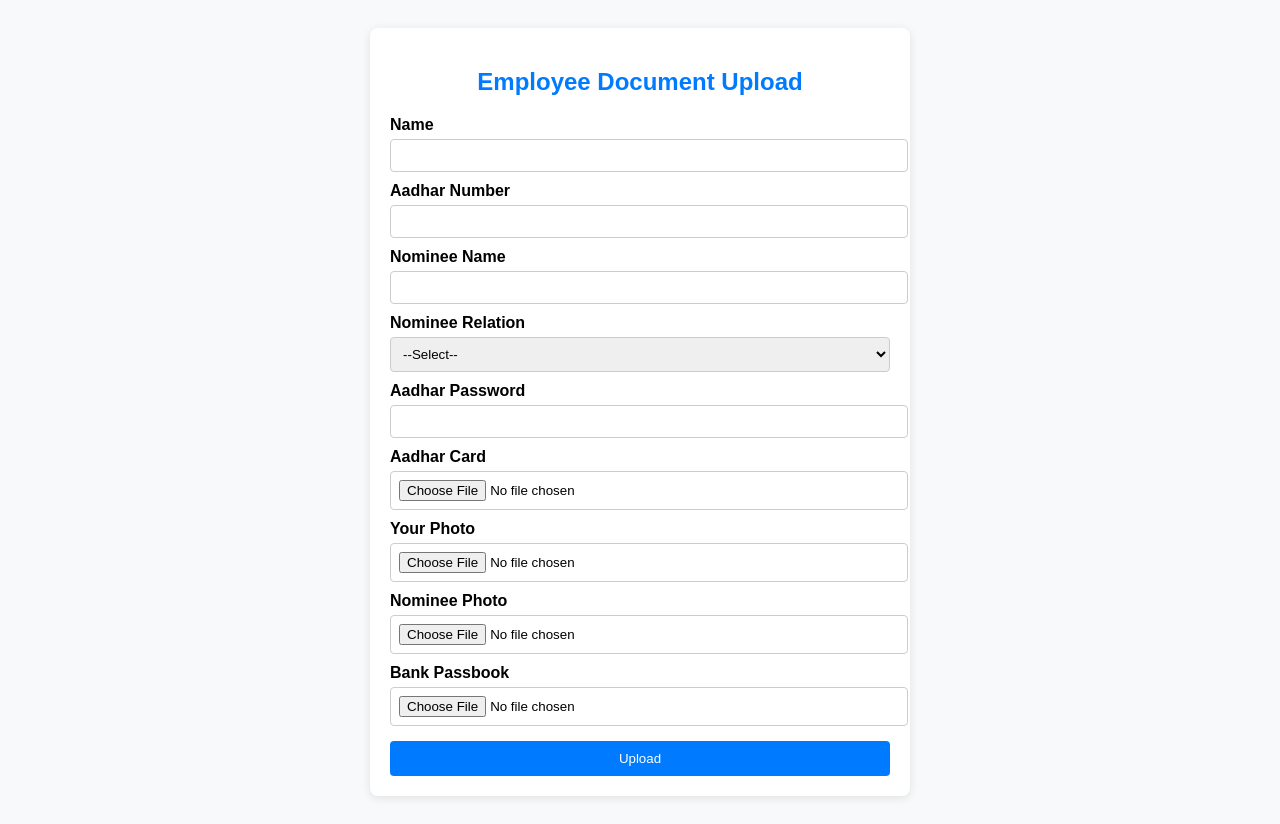
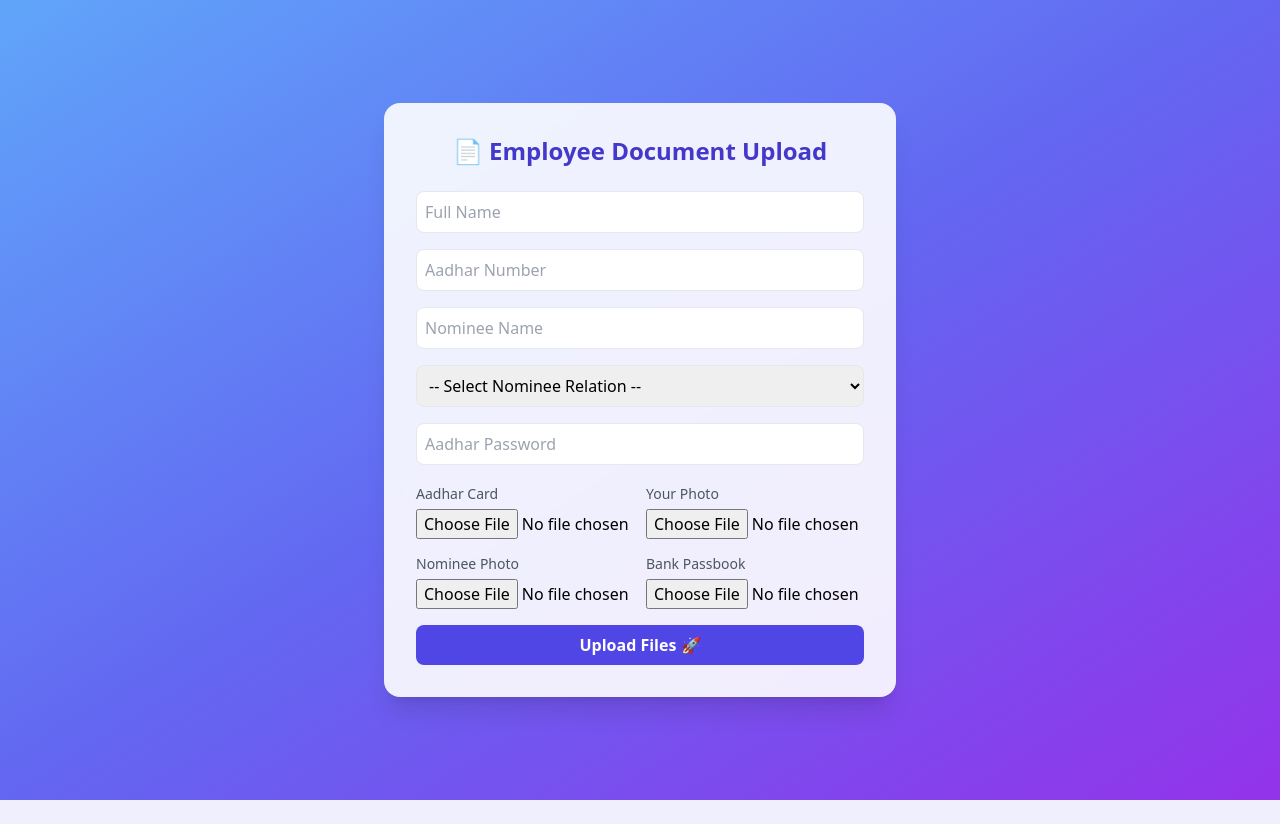
Before and after one commit to ytcreatorstudio2001/employee-doc-upload, a FastAPI app: page / in a window 1280 px wide. After the commit the page ends 800 px from the top, so only its background shows below. Run offline with FastAPI, Linux system fonts and the light colour scheme; some libraries are stand-ins or nearby versions.

Commit message:
Update index.html

```diff
--- a/templates/index.html
+++ b/templates/index.html
@@ -2,73 +2,73 @@
 <html lang="en">
 <head>
     <meta charset="UTF-8">
+    <meta name="viewport" content="width=device-width, initial-scale=1.0">
     <title>Employee Document Upload</title>
-  <style>
-    body { font-family: Arial; background: #f8f9fa; padding: 20px; }
-    form { background: white; padding: 20px; border-radius: 8px; max-width: 500px; margin: auto; box-shadow: 0 2px 10px rgba(0,0,0,0.1); }
-    h2 { text-align: center; color: #007bff; }
-    label { display: block; margin-top: 10px; font-weight: bold; }
-    input, select { width: 100%; padding: 8px; margin-top: 5px; border-radius: 4px; border: 1px solid #ccc; }
-    button { margin-top: 15px; padding: 10px; width: 100%; background: #007bff; color: white; border: none; border-radius: 4px; cursor: pointer; }
-    button:hover { background: #0056b3; }
-    .msg { text-align: center; color: green; font-weight: bold; margin-top: 10px; }
-    ul { list-style: none; padding: 0; }
-    li { margin: 5px 0; }
-    a { color: #007bff; text-decoration: none; }
-    a:hover { text-decoration: underline; }
-  </style>
+    <script src="https://cdn.tailwindcss.com"></script>
 </head>
-<body>
-  <form action="/submit" enctype="multipart/form-data" method="post">
-    <h2>Employee Document Upload</h2>
+<body class="min-h-screen bg-gradient-to-br from-blue-400 via-indigo-500 to-purple-600 flex items-center justify-center p-4">
 
-    <label>Name</label>
-    <input type="text" name="name" required>
+    <div class="bg-white/90 backdrop-blur-lg rounded-2xl shadow-xl p-8 w-full max-w-lg">
+        <h1 class="text-2xl font-bold text-center mb-6 text-indigo-700">📄 Employee Document Upload</h1>
 
-    <label>Aadhar Number</label>
-    <input type="text" name="aadhar_number" required>
+        {% if message %}
+        <div class="bg-green-100 text-green-800 p-3 rounded mb-4">
+            {{ message }}
+        </div>
+        {% endif %}
 
-    <label>Nominee Name</label>
-    <input type="text" name="nominee_name" required>
+        <form method="post" action="/upload" enctype="multipart/form-data" class="space-y-4">
+            <input type="text" name="name" placeholder="Full Name" class="w-full p-2 border rounded-lg" required>
+            <input type="text" name="aadhar_number" placeholder="Aadhar Number" class="w-full p-2 border rounded-lg" required>
+            <input type="text" name="nominee_name" placeholder="Nominee Name" class="w-full p-2 border rounded-lg" required>
 
-    <label>Nominee Relation</label>
-    <select name="nominee_relation" required>
-      <option value="">--Select--</option>
-      <option value="Father">Father</option>
-      <option value="Mother">Mother</option>
-      <option value="Husband">Husband</option>
-      <option value="Wife">Wife</option>
+            <select name="nominee_relation" class="w-full p-2 border rounded-lg" required>
+                <option value="">-- Select Nominee Relation --</option>
+                <option>Father</option>
+                <option>Mother</option>
+                <option>Husband</option>
+                <option>Wife</option>
             </select>
 
-    <label>Aadhar Password</label>
-    <input type="password" name="aadhar_password" required>
+            <input type="password" name="aadhar_password" placeholder="Aadhar Password" class="w-full p-2 border rounded-lg" required>
 
-    <label>Aadhar Card</label>
-    <input type="file" name="aadhar_card" accept=".jpg,.jpeg,.png,.pdf" required>
+            <div class="grid grid-cols-1 sm:grid-cols-2 gap-3">
+                <label class="block">
+                    <span class="text-sm text-gray-600">Aadhar Card</span>
+                    <input type="file" name="aadhar_card" class="w-full mt-1" required>
+                </label>
 
-    <label>Your Photo</label>
-    <input type="file" name="your_photo" accept=".jpg,.jpeg,.png" required>
+                <label class="block">
+                    <span class="text-sm text-gray-600">Your Photo</span>
+                    <input type="file" name="your_photo" class="w-full mt-1" required>
+                </label>
 
-    <label>Nominee Photo</label>
-    <input type="file" name="nominee_photo" accept=".jpg,.jpeg,.png" required>
+                <label class="block">
+                    <span class="text-sm text-gray-600">Nominee Photo</span>
+                    <input type="file" name="nominee_photo" class="w-full mt-1" required>
+                </label>
 
-    <label>Bank Passbook</label>
-    <input type="file" name="bank_passbook" accept=".jpg,.jpeg,.png" required>
+                <label class="block">
+                    <span class="text-sm text-gray-600">Bank Passbook</span>
+                    <input type="file" name="bank_passbook" class="w-full mt-1" required>
+                </label>
+            </div>
 
-    <button type="submit">Upload</button>
+            <button class="w-full bg-indigo-600 hover:bg-indigo-700 text-white font-bold py-2 rounded-lg transition">
+                Upload Files 🚀
+            </button>
+        </form>
 
-    {% if message %}
-    <div class="msg">{{ message }}</div>
-    {% endif %}
-
-    {% if urls %}
-      <h3>Uploaded File Links:</h3>
-      <ul>
-      {% for name, link in urls.items() %}
-        <li><a href="{{ link }}" target="_blank">{{ name }}</a></li>
+        {% if uploads %}
+        <div class="mt-6 bg-gray-100 rounded-lg p-4">
+            <h2 class="font-semibold mb-2">Uploaded Files:</h2>
+            <ul class="list-disc list-inside text-sm text-blue-700">
+                {% for label, url in uploads.items() %}
+                    <li><a href="{{ url }}" target="_blank" class="underline">{{ label }}</a></li>
                 {% endfor %}
             </ul>
+        </div>
         {% endif %}
-  </form>
+    </div>
 </body>
 </html>
```
Lines whose indentation alone changed are shown as unchanged.
